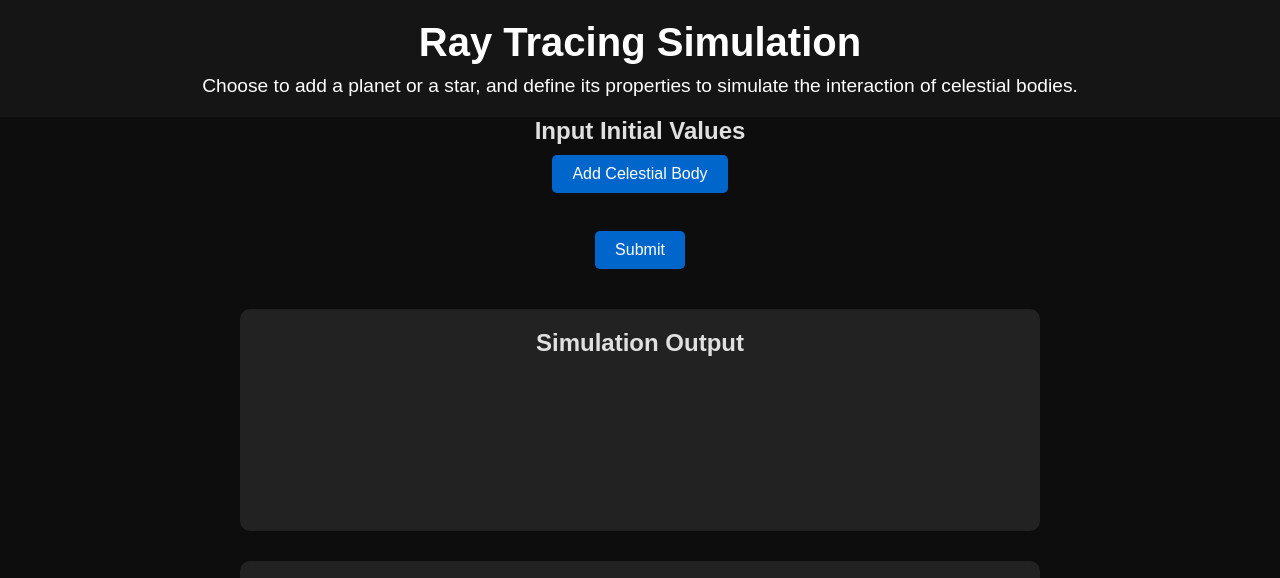
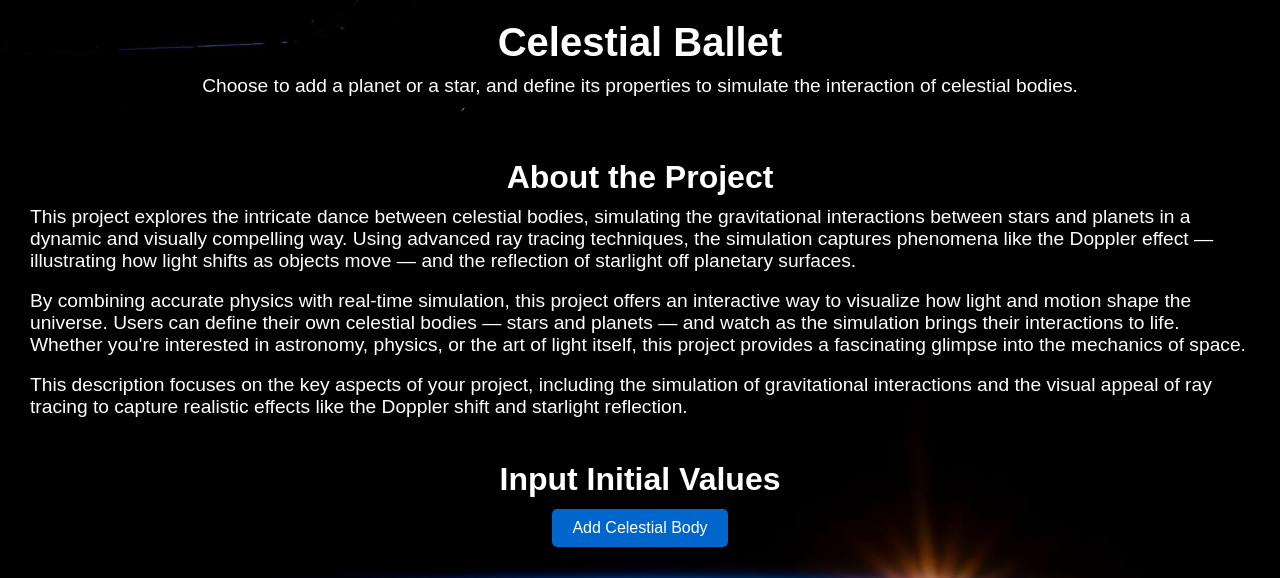
Before and after one commit to ycy-ycy/CelestialBallet, a Flask app: page / in a window 1280 px wide. Shown: the top 578 px of the page. Run offline with Flask 3, Linux system fonts and the light colour scheme; a map, chart or similar area stays blank.

Commit message:
update website

```diff
--- a/project_website/app/static/scripts.js
+++ b/project_website/app/static/scripts.js
@@ -87,6 +87,7 @@ document.getElementById('addBodyBtn').addEventListener('click', addCelestialBody
 function renderImage(pixelData) {
   const canvas = document.getElementById('resultCanvas');
   const ctx = canvas.getContext('2d');
+  const video = document.querySelector('video');
 
   const width = 100; // Assume a 100x100 image for now
   const height = 100;
@@ -106,4 +107,8 @@ function renderImage(pixelData) {
   }
 
   ctx.putImageData(imageData, 0, 0);
+
+  // Show the canvas and hide the video once the simulation is ready
+  canvas.style.display = 'block';
+  video.style.display = 'none';
 }
--- a/project_website/app/static/styles.css
+++ b/project_website/app/static/styles.css
@@ -4,50 +4,74 @@
   box-sizing: border-box;
 }
 
+html, body {
+  height: 100%; /* Ensure the body and html take the full viewport height */
+}
+
 body {
   font-family: 'Arial', sans-serif;
-  background-color: #0d0d0d;
-  color: #e0e0e0;
-  text-align: center;
+  background-image: url("images/background.jpg");
+  background-size: cover;
+  display: flex;
+  flex-direction: column;
+  justify-content: space-between; /* Ensure the footer is pushed to the bottom */
 }
 
 header {
   padding: 20px;
-  background: #151515;
   color: #fff;
+  text-align: center;
 }
 
 h1 {
   font-size: 2.5rem;
   margin-bottom: 10px;
+  text-align: center;
+}
+
+h2 {
+  font-size: 2rem;
+  color: #fff;
+  margin-bottom: 10px;
+  text-align: center;
 }
 
 p {
   font-size: 1.2rem;
 }
 
+form {
+  display: flex;
+  flex-direction: column; /* Stack the elements vertically */
+  align-items: center;    /* Center the buttons horizontally */
+}
+
+form label {
+  color: #ffffff; /* Change this to your desired color */
+}
+
 #simulation {
   margin: 30px auto;
   position: relative;
   max-width: 800px;
-  background: #222;
   border-radius: 10px;
   padding: 20px;
 }
 
-/* canvas {
+#resultCanvas {
+  display: none; /* Hide the canvas initially */
+  background-color: #fff;
+  width: 100%;
+  height: 400px;
+}
+
+/* Uncomment and use if video is used instead of canvas */
+/* video {
   width: 100%;
   height: 400px;
   background: #000;
   border: 2px solid #ffffff;
 } */
-
-video {
-  width: 100%;
-  height: 400px;
-  background: #000;
-  border: 2px solid #ffffff;
-}
 
 #controls {
   margin-top: 20px;
@@ -55,7 +79,7 @@ video {
 
 button {
   padding: 10px 20px;
-  margin: 10px;
+  margin: 1px;
   border: none;
   background: #0066cc;
   color: white;
@@ -70,12 +94,16 @@ button:hover {
 
 #about {
   padding: 30px;
-  background-color: #151515;
   color: white;
 }
 
+/* Footer stays at the bottom */
 footer {
   padding: 15px;
-  background: #1a1a1a;
+  background: rgba(26, 26, 26, 0.85); /* Slight transparency for better blending with the background */
   color: #ccc;
+  text-align: center;
+  width: 100%;
+  position: relative;
+  bottom: 0;
 }
--- a/project_website/app/templates/index.html
+++ b/project_website/app/templates/index.html
@@ -9,10 +9,18 @@
 </head>
 <body>
   <header>
-    <h1>Ray Tracing Simulation</h1>
+    <h1>Celestial Ballet</h1>
     <p>Choose to add a planet or a star, and define its properties to simulate the interaction of celestial bodies.</p>
   </header>
 
+  <section id="about">
+    <h2>About the Project</h2>
+    <p>This project explores the intricate dance between celestial bodies, simulating the gravitational interactions between stars and planets in a dynamic and visually compelling way. Using advanced ray tracing techniques, the simulation captures phenomena like the Doppler effect — illustrating how light shifts as objects move — and the reflection of starlight off planetary surfaces.</p>
+    <br>
+    <p>By combining accurate physics with real-time simulation, this project offers an interactive way to visualize how light and motion shape the universe. Users can define their own celestial bodies — stars and planets — and watch as the simulation brings their interactions to life. Whether you're interested in astronomy, physics, or the art of light itself, this project provides a fascinating glimpse into the mechanics of space.</p>
+    <br>
+    <p>This description focuses on the key aspects of your project, including the simulation of gravitational interactions and the visual appeal of ray tracing to capture realistic effects like the Doppler shift and starlight reflection.</p>
+  </section>
   <section id="form">
     <h2>Input Initial Values</h2>
     <form id="inputForm" method="POST">
@@ -25,28 +33,8 @@
   </section>
 
   <section id="simulation">
-    <h2>Simulation Output</h2>
+    <!-- <h2>Simulation Results</h2> -->
     <canvas id="resultCanvas"></canvas>
-  </section>
-
-  <section id="simulation">
-    <!-- <canvas id="spaceCanvas"></canvas> -->
-    <video id="spaceVideo" width="100%" height="400px" loop autoplay muted>
-      <source src="static/videos/placeholder.mp4" type="video/mp4">
-      Your browser does not support the video tag.
-    </video>
-
-    <div id="controls">
-      <h2>Interactive Controls</h2>
-      <button id="startSimBtn">Start Simulation</button>
-      <button id="pauseSimBtn">Pause Simulation</button>
-      <button id="resetSimBtn">Reset Simulation</button>
-    </div>
-  </section>
-
-  <section id="about">
-    <h2>About the Project</h2>
-    <p>This project simulates the gravitational interactions between stars and planets, using ray tracing to capture the Doppler effect and the reflection of starlight on planetary surfaces. Dive into the details of how light and motion blend to shape our universe!</p>
   </section>
 
   <footer>
```
